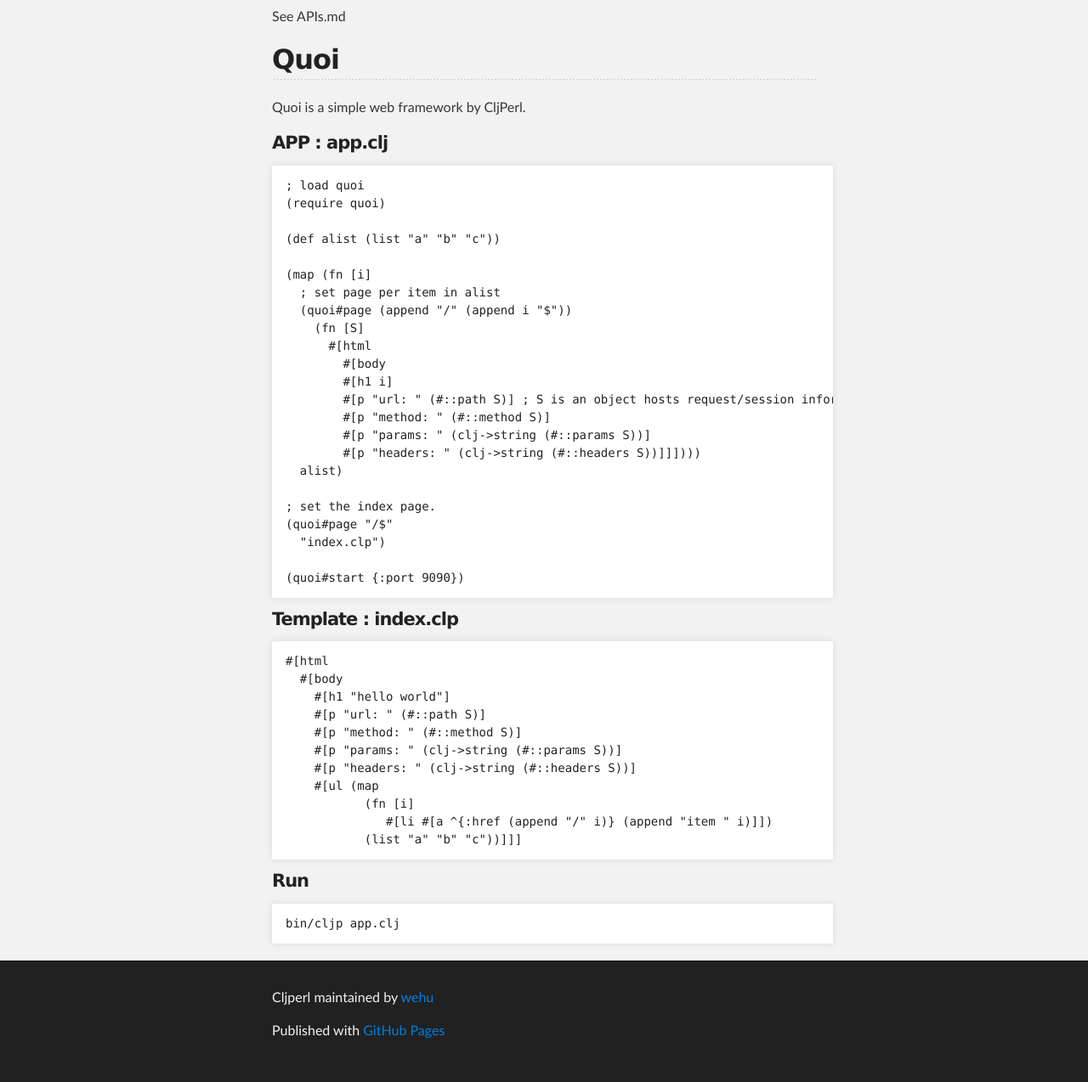
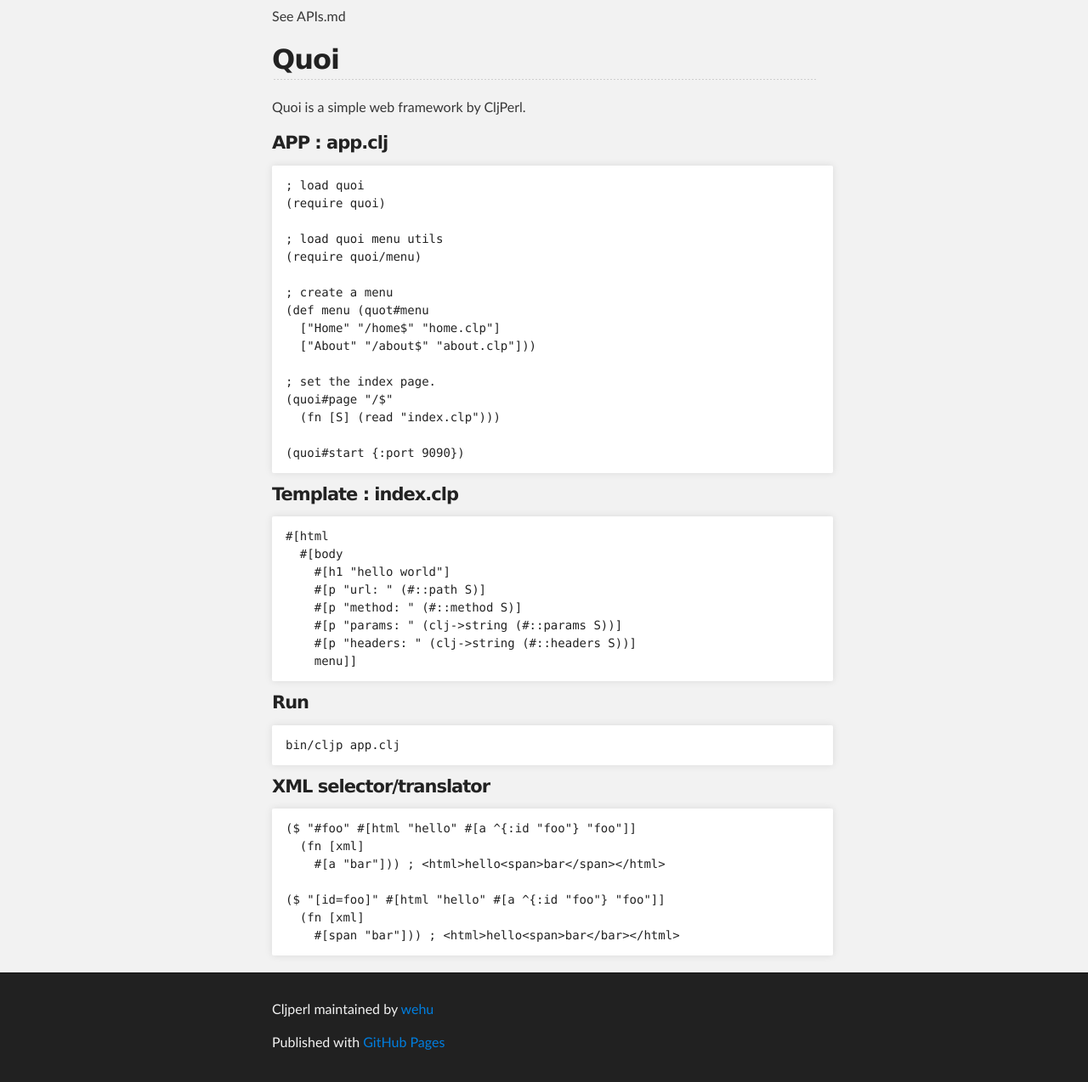
Before and after one commit to wehu/CljPerl, a plain HTML site: page index.html in a window 1280 px wide. Shown: the part 3111-4385 px from the top of the page at 85% size. Drawn offline with Linux system fonts and the light colour scheme.

```diff
--- a/index.html
+++ b/index.html
@@ -175,24 +175,17 @@ sub readline {
 <pre><code>; load quoi
 (require quoi)
 
-(def alist (list "a" "b" "c"))
+; load quoi menu utils
+(require quoi/menu)
 
-(map (fn [i]
-  ; set page per item in alist
-  (quoi#page (append "/" (append i "$"))
-    (fn [S]
-      #[html
-        #[body
-        #[h1 i]
-        #[p "url: " (#::path S)] ; S is an object hosts request/session information.
-        #[p "method: " (#::method S)]
-        #[p "params: " (clj-&gt;string (#::params S))]
-        #[p "headers: " (clj-&gt;string (#::headers S))]]])))
-  alist)
+; create a menu
+(def menu (quot#menu
+  ["Home" "/home$" "home.clp"]
+  ["About" "/about$" "about.clp"]))
 
 ; set the index page.
 (quoi#page "/$"
-  "index.clp")
+  (fn [S] (read "index.clp")))
 
 (quoi#start {:port 9090})
 </code></pre>
@@ -206,15 +199,23 @@ sub readline {
     #[p "method: " (#::method S)]
     #[p "params: " (clj-&gt;string (#::params S))]
     #[p "headers: " (clj-&gt;string (#::headers S))]
-    #[ul (map
-           (fn [i]
-              #[li #[a ^{:href (append "/" i)} (append "item " i)]])
-           (list "a" "b" "c"))]]]
+    menu]]
 </code></pre>
 
 <h4>Run</h4>
 
 <pre><code>bin/cljp app.clj
+</code></pre>
+
+<h4>XML selector/translator</h4>
+
+<pre><code>($ "#foo" #[html "hello" #[a ^{:id "foo"} "foo"]]
+  (fn [xml]
+    #[a "bar"])) ; &lt;html&gt;hello&lt;span&gt;bar&lt;/span&gt;&lt;/html&gt;
+
+($ "[id=foo]" #[html "hello" #[a ^{:id "foo"} "foo"]]
+  (fn [xml]
+    #[span "bar"])) ; &lt;html&gt;hello&lt;span&gt;bar&lt;/bar&gt;&lt;/html&gt;
 </code></pre>
       </section>
     </div>
```
Also changed, not shown: params.json (+1 -1 lines).
